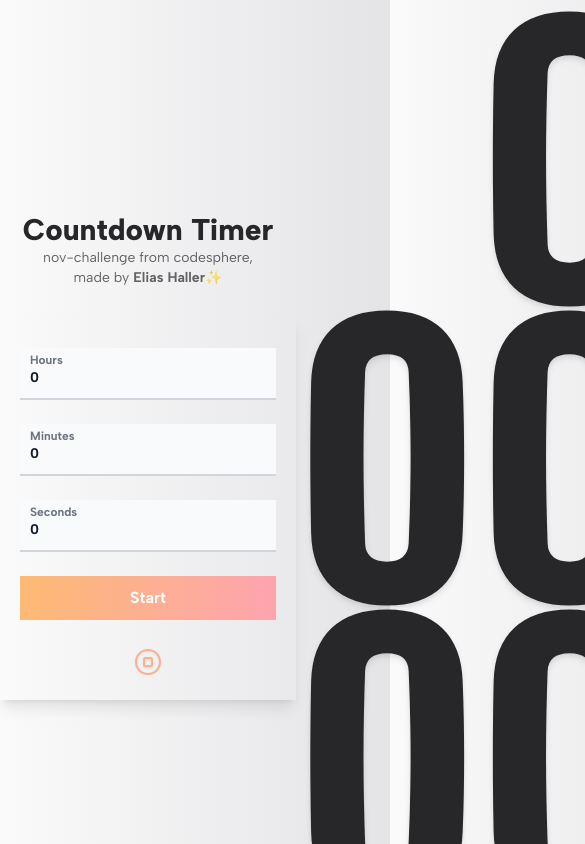
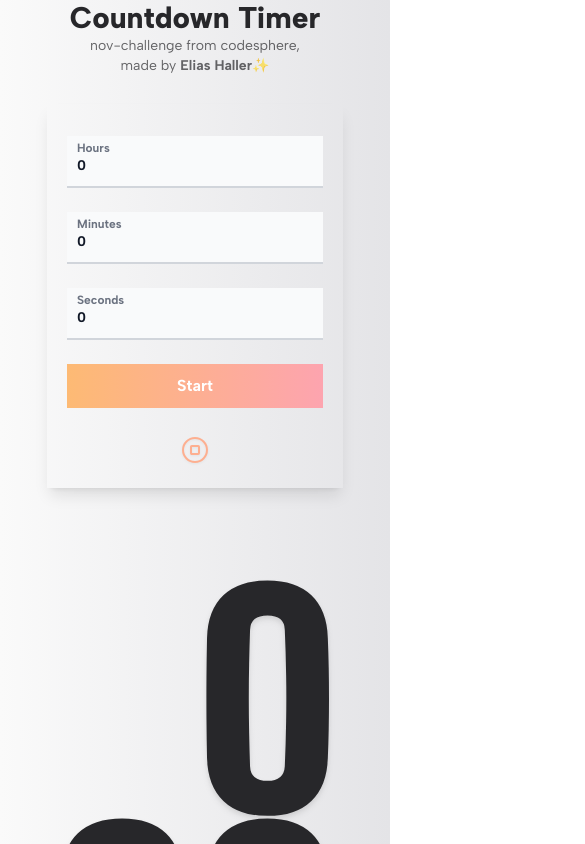
Before and after one commit to eliiiaaas/countdown, a SvelteKit app: page / in a window 390 px wide. Shown: the top 844 px of the page, 585 px wide, since content can reach past the window. Built offline with nearby package versions, Linux system fonts and the light colour scheme.

Commit message:
changed the font size and responsiveness

```diff
--- a/src/app.css
+++ b/src/app.css
@@ -4,8 +4,15 @@
 @import url('https://fonts.googleapis.com/css2?family=Baloo+Da+2:wght@400;500;600;700;800&family=Fira+Sans:wght@100&family=Urbanist:wght@400;500;600;700;800;900&display=swap');
 
 /* Global styles */
+
+html, body {
+  overflow-x: hidden;
+}
+
 body {
 	font-family: 'Albert Sans', sans-serif;
+	position: relative;
+
 }
 
 /* Resetting spin buttons for number input */
@@ -23,7 +30,7 @@ input[type='number'] {
 /* Styling for a specific font size */
 .text-maxxl {
 	font-family: 'Big Shoulders Display';
-	font-size: 22.5rem;
+	font-size: 34vh;
 	line-height: 0.83;
 }
 
--- a/src/routes/+page.svelte
+++ b/src/routes/+page.svelte
@@ -75,6 +75,16 @@
 		seconds = 0;
 		stopTimer();
 	}
+
+	function limitInputLength(value: number, maxValue: number) {
+    if (value.toString().length > maxValue) {
+        // Get only the first `maxValue` characters from the input
+        return parseInt(value.toString().substring(0, maxValue));
+    }
+    return value;
+}
+
+
 	// Lifecycle hook - runs when the component is mounted
 	onMount(() => {
 		updateTime(); // Update time when the component is mounted
@@ -83,7 +93,7 @@
 
 <!-- HTML part containing the input fields, buttons, and timer display -->
 
-<div class="flex items-center">
+<div class="flex flex-col sm:flex-row items-center">
 	<!-- Input fields for hours, minutes, and seconds -->
 	<div class="flex flex-col basis-1/2 items-center">
 		<h1 class="text-center text-3xl font-extrabold">Countdown Timer</h1>
@@ -92,9 +102,11 @@
 			<div class="w-64 relative my-3">
 				<input
 					type="number"
+
 					bind:value={hours}
 					min="0"
 					disabled={timerRunning}
+					on:input={() => { hours = limitInputLength(hours, 3); }}
 					class="input peer"
 					placeholder="  "
 				/>
@@ -107,6 +119,7 @@
 					bind:value={minutes}
 					min="0"
 					max="59"
+					on:input={() => { minutes = limitInputLength(minutes, 2); }}
 					disabled={timerRunning}
 					class="input peer"
 					placeholder="  "
@@ -121,6 +134,7 @@
 					bind:value={seconds}
 					min="0"
 					max="59"
+					on:input={() => { seconds = limitInputLength(seconds, 2); }}
 					disabled={timerRunning}
 					class="input peer"
 					placeholder="  "
@@ -144,7 +158,7 @@
 	</div>
 
 	<!-- Display the countdown timer -->
-	<div class="basis-1/2">
+	<div class="basis-1/2 mt-20 sm:mt-0">
 		<h2 class="pt-4 text-maxxl font-black text-right dark:bg-gradient-to-r dark:pb-1 dark:from-amber-200 dark:via-orange-200 dark:to-rose-400 dark:text-transparent dark:bg-clip-text text-zinc-800 drop-shadow-md">
 			<div>{hours || hours === 0 ? hours : '0'}</div>
 			<div>{minutes || minutes === 0 ? (minutes < 10 ? `0${minutes}` : minutes) : '0'}</div>
```
